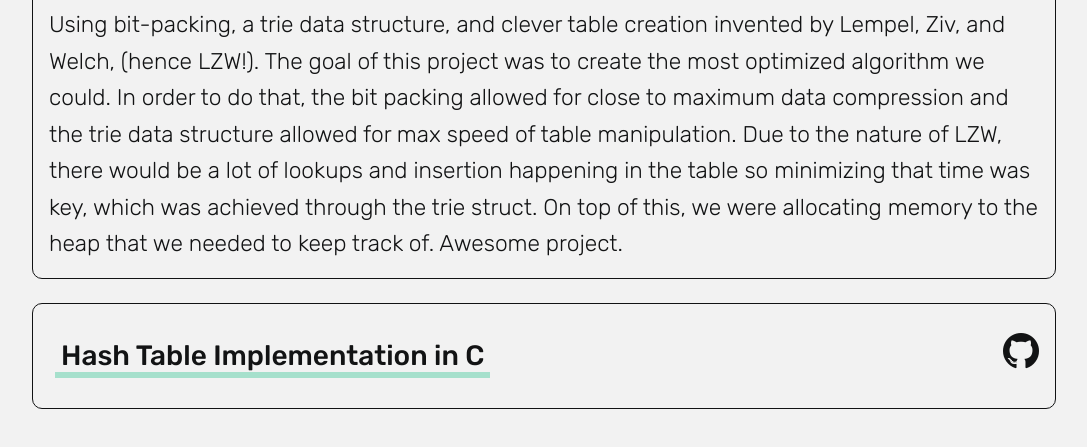
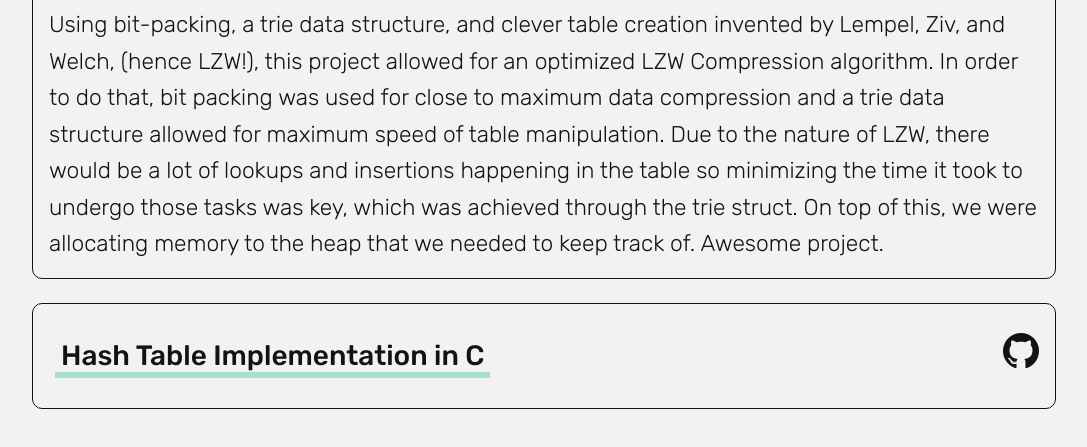
Before and after one commit to joesimop/joesimop.github.io, a plain HTML site: page projects.html in a window 1280 px wide. Both pictures are taken after a click on the button "LZW Compression in C". Shown: the part 415-862 px from the top of the page, without its empty margins (96-1183 px from the left). Drawn offline with nearby package versions, Linux system fonts and the light colour scheme.

Commit message:
Updated wording on LZW collapseable

```diff
--- a/projects.html
+++ b/projects.html
@@ -53,10 +53,11 @@
     </div>
     <div id="collapseTwo" class="collapse" aria-labelledby="headingTwo" data-parent="#accordionExample">
       <div class="card-body">
-        Using bit-packing, a trie data structure, and clever table creation invented by Lempel, Ziv, and Welch, (hence LZW!). The goal of this project was to
-        create the most optimized algorithm we could. In order to do that, the bit packing allowed for close to maximum data compression and the trie data structure
-        allowed for max speed of table manipulation. Due to the nature of LZW, there would be a lot of lookups and insertion happening in the table so minimizing that time was key,
-        which was achieved through the trie struct. On top of this, we were allocating memory to the heap that we needed to keep track of. Awesome project.
+        Using bit-packing, a trie data structure, and clever table creation invented by Lempel, Ziv, and Welch, (hence LZW!), this project allowed for an
+        optimized LZW Compression algorithm. In order to do that, bit packing was used for close to maximum data compression and a trie data structure
+        allowed for maximum speed of table manipulation. Due to the nature of LZW, there would be a lot of lookups and insertions happening in the table so
+        minimizing the time it took to undergo those tasks was key, which was achieved through the trie struct. On top of this, we were allocating memory to
+        the heap that we needed to keep track of. Awesome project.
       </div>
     </div>
   </div>
```
